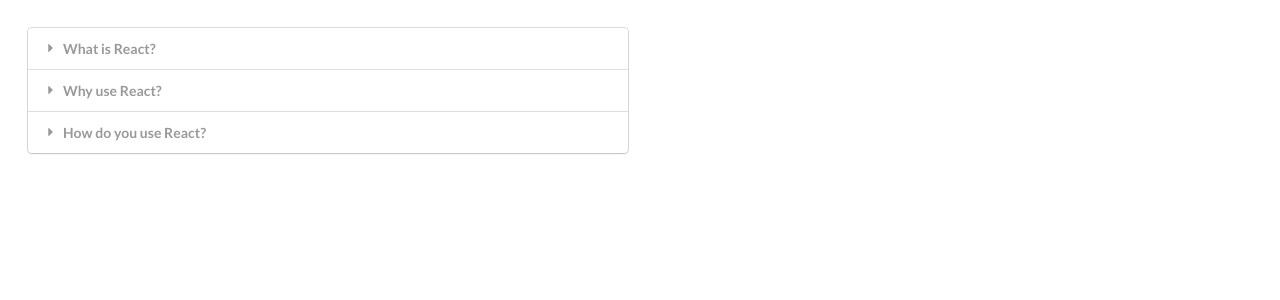
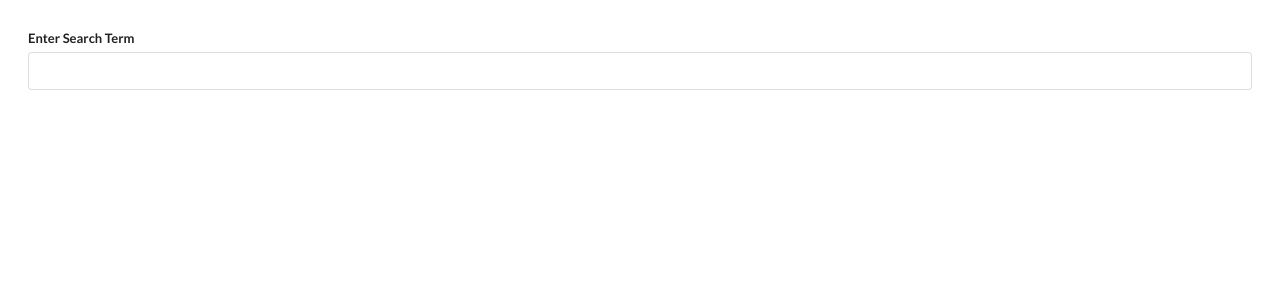
Before and after one commit to yushaushaibu/widget-app, a React (Create React App) app: page / in a window 1280 px wide. Shown: the top 300 px of the page. Built offline with nearby package versions, Linux system fonts and the light colour scheme.

Commit message:
Search component created

```diff
--- a/package.json
+++ b/package.json
@@ -1,5 +1,5 @@
 {
-  "name": "widget-app",
+  "name": "widgets-app",
   "version": "0.1.0",
   "private": true,
   "dependencies": {
--- a/src/components/App.js
+++ b/src/App.js
@@ -1,11 +1,12 @@
 import React from 'react';
-import Accordion from './Accordion';
+import Accordion from './components/Accordion';
+import Search from './components/Search';
 
 const items = [
     {
         id: 0,
         title: 'What is React?',
-        content: 'React is a Front-end JavaScript library'
+        content: 'React is a Front-end JavaScript library. It is used to show content to users and handles user events'
     },
     {
         id: 1,
@@ -23,7 +24,8 @@
 const App = () => {
     return (
         <div style={{padding: '2em'}}>
-            <Accordion items={items} />
+            {/* <Accordion items={items} /> */}
+            <Search />
         </div>
     )
 };
--- /dev/null
+++ b/src/components/Search.js
@@ -0,0 +1,16 @@
+import React, { useState } from 'react';
+
+const Search = () => {
+    const [term, setTerm] = useState('');
+
+    return (
+        <div className='ui form'>
+            <div className='field'>
+                <label>Enter Search Term</label>
+                <input className='input' value={term} onChange={(e) => setTerm(e.target.value)} />
+            </div>
+        </div>
+    )
+}
+
+export default Search;
--- a/src/index.js
+++ b/src/index.js
@@ -1,6 +1,6 @@
 import React from 'react';
 import ReactDOM from 'react-dom/client';
-import App from './components/App';
+import App from './App';
 
 
 const root = ReactDOM.createRoot(document.getElementById("root"));
```
